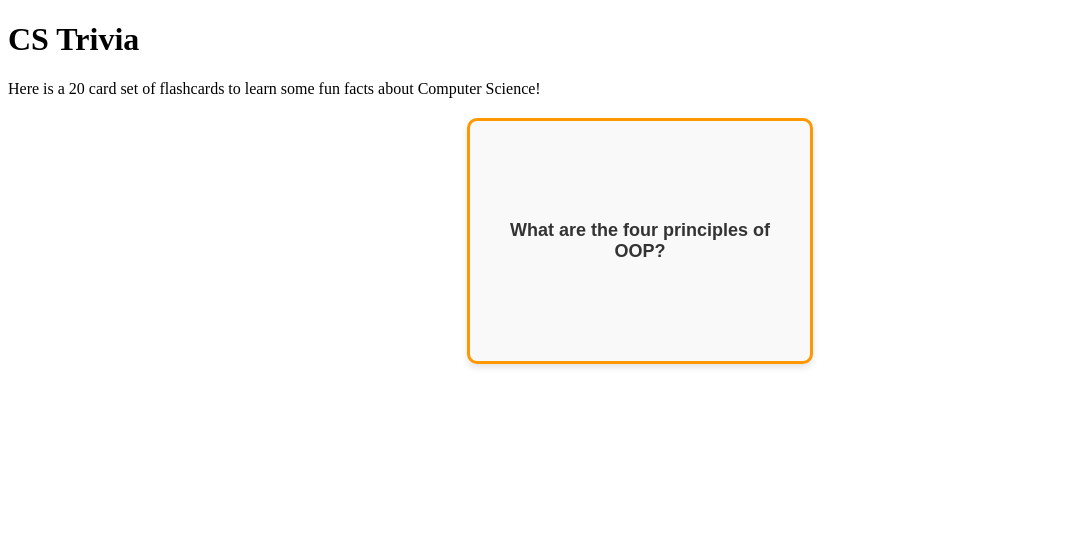
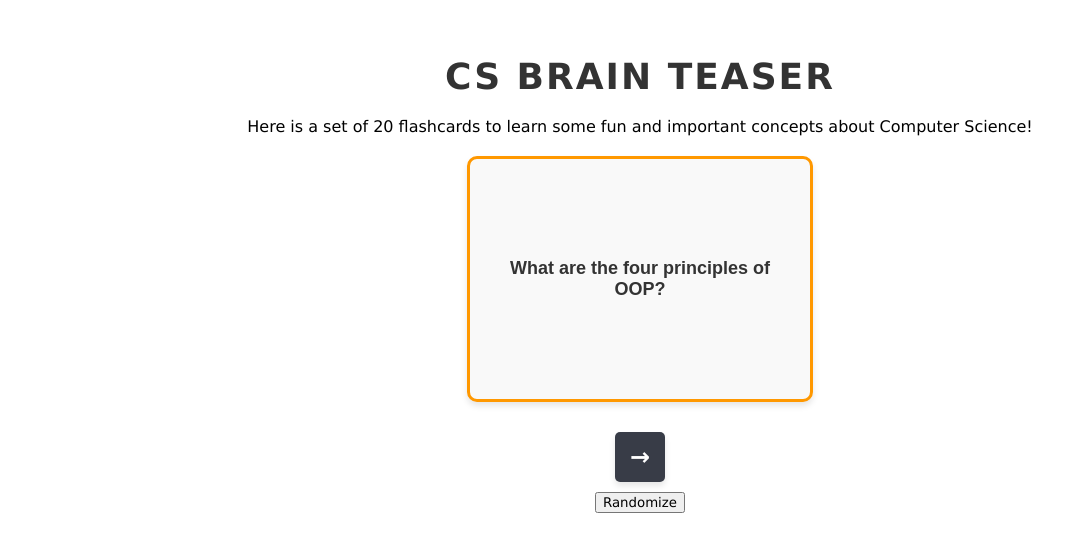
Before and after one commit to aalbekord/flashcards, a React (Vite) app: page / in a window 1280 px wide. Shown: the top 552 px of the page, without its empty margins (0-1086 px from the left). Built offline with nearby package versions, Linux system fonts and the light colour scheme.

Commit message:
added button functionality

```diff
--- a/src/App.css
+++ b/src/App.css
@@ -0,0 +1,58 @@
+* {
+  font-family:Verdana, Geneva, Tahoma, sans-serif
+}
+
+#root {
+  max-width: 1280px;
+  margin: 0 auto;
+  padding: 2rem;
+  text-align: center;
+  color: black;
+  background-color: white;
+}
+
+
+body {
+  margin: 0;
+  display: flex;
+  min-height: 100vh;
+}
+
+.arrow {
+  background-color: #383c47; /* Blue background */
+  color: white; /* White text */
+  border: none; /* Remove default border */
+  border-radius: 10%; /* Circular button */
+  width: 50px;
+  height: 50px;
+  font-size: 24px; /* Larger arrow */
+  font-weight: bold;
+  cursor: pointer;
+  box-shadow: 0 4px 6px rgba(0, 0, 0, 0.1); /* Subtle shadow */
+  transition: transform 0.2s ease, box-shadow 0.2s ease; /* Smooth hover effects */
+  display: inline-flex;
+  justify-content: center;
+  align-items: center;
+  margin: 10px;
+}
+
+.arrow:hover {
+  background-color: #333640; /* Darker blue on hover */
+  box-shadow: 0 6px 10px rgba(0, 0, 0, 0.15); /* Stronger shadow on hover */
+  transform: scale(1.1); /* Slightly enlarge on hover */
+}
+
+.arrow:active {
+  background-color: #24272e; /* Even darker blue when clicked */
+  transform: scale(0.95); /* Slightly shrink on click */
+}
+
+.title {
+  font-size: 36px; /* Larger font size */
+  font-weight: bold; /* Make the text bold */
+  color: #333; /* Dark gray color for better readability */
+  margin-bottom: 20px; /* Add spacing below the title */
+  text-align: center; /* Center the title */
+  text-transform: uppercase; /* Make the text uppercase */
+  letter-spacing: 2px; /* Add some spacing between letters */
+}
--- a/src/App.jsx
+++ b/src/App.jsx
@@ -8,12 +8,30 @@ function App() {
   console.log(cards)
 
   const currentCard = cards[index]
-
+  function handleBackClick() {
+    setIndex(index - 1)
+  }
+  function handleForwardClick() {
+    setIndex(index + 1)
+  }
   return (
     <>
-      <h1 className="title">CS Trivia</h1>
-      <p>Here is a {cards.length} card set of flashcards to learn some fun facts about Computer Science!</p>
+      <h1 className="title">CS Brain Teaser</h1>
+      <p>Here is a set of {cards.length} flashcards to learn some fun and important concepts about Computer Science!</p>
       <Card front={currentCard.front} back={currentCard.back} difficulty={currentCard.difficulty}/>
+      <div className="arrow-buttons">
+      {index > 0 &&
+        <button className="arrow" onClick={handleBackClick}>
+            <span>←</span>
+        </button>
+      }
+      {index < cards.length - 1 &&
+        <button className="arrow" onClick={handleForwardClick}>
+          <span>→</span>
+        </button>
+      }
+      </div>
+      <button className="random-button">Randomize</button>
     </>
   )
 }
```
Also changed, not shown: 1 other file (tests, documents, lock files or other folders).
